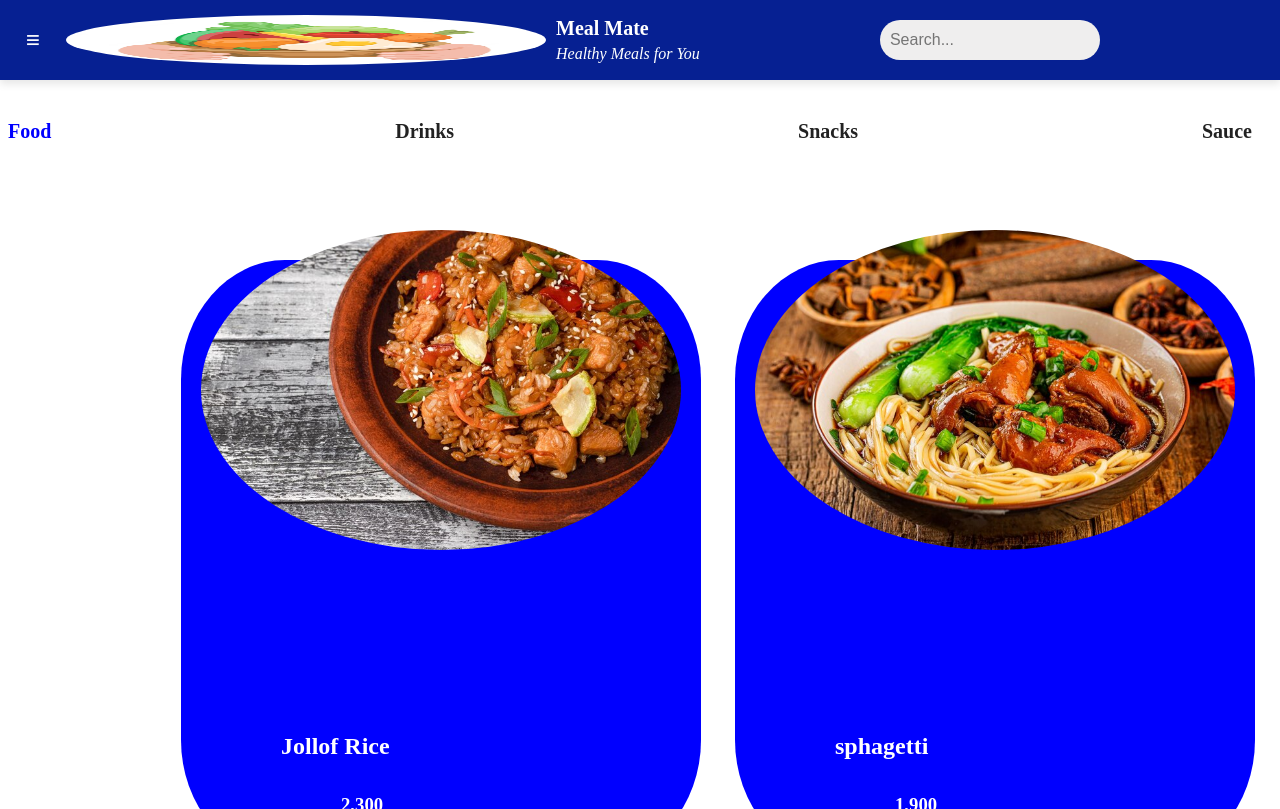
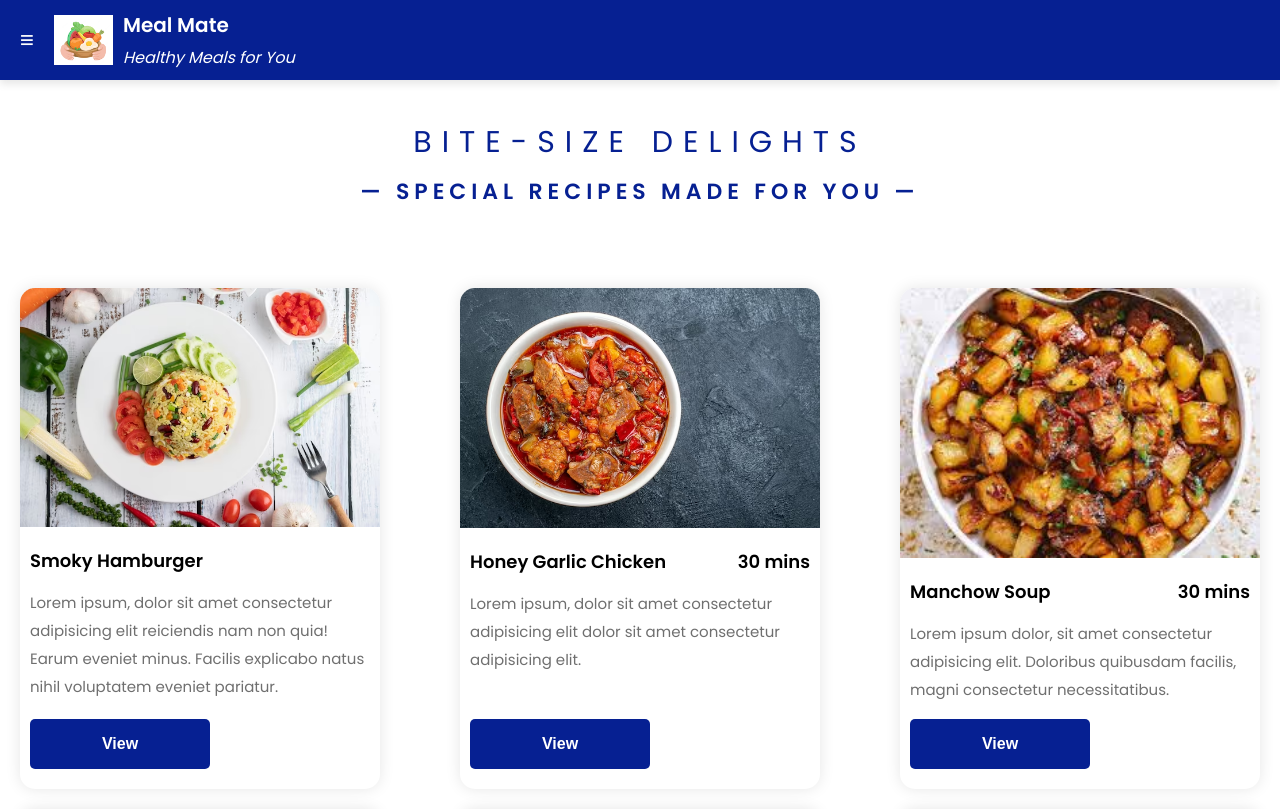
Before and after one commit to pyfiadonkor1/CampusCare365, a Flask app: page /meal-mate in a window 1280 px wide. Shown: the top 809 px of the page. Run offline with Flask 3, Linux system fonts and the light colour scheme; grey boxes are pictures that could not be loaded.

Commit message:
Changed features in the meal mate

```diff
--- a/app.py
+++ b/app.py
@@ -16,6 +16,8 @@ app.config['SQLALCHEMY_DATABASE_URI'] = 'sqlite:///' + os.path.join(basedir, 'ca
 db.init_app(app)
 
 date = datetime.date.today()
+
+
 
 
 
@@ -78,6 +80,9 @@ def get_info():
 
 
 
+
+
+
 #def authenticated(username,email):
 
 
--- a/templates/meal.html
+++ b/templates/meal.html
@@ -1,10 +1,12 @@
 <!DOCTYPE html>
 <html>
 <head>
-	<title>CampusCare365-Meal</title>
-	<link rel="stylesheet" type="text/css" href="static/css/meal.css">
+    <title>Grid Food Menu</title>
+    <!--Google Font-->
+    <link href="https://fonts.googleapis.com/css2?family=Poppins:wght@400;600&display=swap" rel="stylesheet">
+    <!--Stylesheet-->
+    <link rel="stylesheet" href="static/css/meal.css">
 </head>
-<body>
 
 
 <header>
@@ -27,97 +29,88 @@
         <div class="logo-slogan">Healthy Meals for You</div>
         </div>
     </div>
-<div class="center">
-    <div class="search">
-    <input type="text" placeholder="Search...">
+    </header>
+
+<body>
+
+    <div class="menu">
+        <div class="heading">
+            <h1>BITE-SIZE DELIGHTS</h1>
+            <h3>&mdash; SPECIAL RECIPES MADE FOR YOU &mdash; </h3>
+
+        </div>
+
+
+
+        <div class="food-items">
+            <img src="static/pictures/fried-rice-plate-white-wooden-floor_1150-28473.avif">
+            <div class="details">
+                <div class="details-sub">
+                    <h5>Smoky Hamburger</h5>
+                </div>
+                <p>Lorem ipsum, dolor sit amet consectetur adipisicing elit reiciendis nam non quia! Earum eveniet minus. Facilis explicabo natus nihil voluptatem eveniet pariatur.</p>
+                <button>View</button>
             </div>
         </div>
-</header>
-<div class="slideshow">
-    <div class="slideshow-title active" data-tab="food">Food</div>
-    <div class="slideshow-title" data-tab="drinks">Drinks</div>
-    <div class="slideshow-title" data-tab="snacks">Snacks</div>
-    <div class="slideshow-title" data-tab="sauce">Sauce</div>
-    <div class="slideshow-content active" data-tab="food">
-        <!-- Insert food content here -->
 
-        <div class="foodie float ">
-            <img src="static\pictures\noodles.jpg" alt="rice" class="pic">
-            <h2> sphagetti</h2>
-            <h3>1,900</h3>
+        <div class="food-items">
+            <img src="static/pictures/top-view-vegetable-soup-with-meat-inside-plate-grey_140725-36040.avif">
+            <div class="details">
+                <div class="details-sub">
+                    <h5>Honey Garlic Chicken</h5>
+                    <h5 class="price"> 30 mins </h5>
                 </div>
-        <div class="foodie float ">
-            <img src="static\pictures\rice.jpg" alt="stew" class="pic">
-            <h2> Jollof Rice</h2>
-            <h3>2,300</h3>
-
-        </div>
-        <div class="foodie float ">
-            <img src="static\pictures\amala.jpeg" alt="amala" class="pic">
-            <h2>Amala <br>with Ewedu Soup</h2>
-            <h3>2,500</h3>
-        </div>
-        <div class="foodie float ">
-            <img src="static\pictures\top-view-vegetable-soup-with-meat-inside-plate-grey_140725-36040.avif" alt="stew" width="100px" height="100px" class="pic">
-            <h2>Vegetable<br> soup with meat</h2>
-            <h3>1,500</h3>
-        </div>
-        <div class="foodie float ">
-            <img src="static\pictures\fried-rice-plate-white-wooden-floor_1150-28473.avif" alt="stew" width="100px" height="100px" class="pic">
-            <h2>Fried Rice and <br>veggie mix</h2>
-            <h3>2,500</h3>
-        </div>
-        <div class="foodie float ">
-            <img src="static\pictures\potatoes.jpeg" alt="amala" class="pic">
-            <h2>Honey Roasted <br>Potato</h2>
-            <h3>1,900</h3>
+                <p>Lorem ipsum, dolor sit amet consectetur adipisicing elit dolor sit amet consectetur adipisicing elit.</p>
+                <button>View</button>
             </div>
         </div>
-    <div class="slideshow-content" data-tab="drinks">
-        <!-- Insert drinks content here -->
 
-        <div class="foodie float">
-            <img src="static\pictures\malta.jpeg" alt="drinks">
-            <h2>Malta</h2>
+        <div class="food-items">
+            <img src="static/pictures/potatoes.jpeg">
+            <div class="details">
+                <div class="details-sub">
+                    <h5>Manchow Soup</h5>
+                    <h5 class="price"> 30 mins </h5>
                 </div>
-        <div class="foodie float">
-            <img src="static\pictures\soya milk.webp" alt="drink">
-            <h2>Soya Milk</h2>
-        </div>
-        <div class="foodie float">
-            <img src="static\pictures\coke.jpeg" alt="drink">
-            <h2>Coke</h2>
-        </div>
-        <div class="foodie float">
-            <img src="static\pictures\Chivita.jpeg" alt="drink">
-            <h2>Fruit Juice</h2>
+                <p>Lorem ipsum dolor, sit amet consectetur adipisicing elit. Doloribus quibusdam facilis, magni consectetur necessitatibus.</p>
+                <button>View</button>
             </div>
         </div>
-    <div class="slideshow-content" data-tab="snacks">
-        <!-- Insert snacks content here -->
-        <img src="snacks.jpg" alt="Snacks">
-        <div class="foodie float">
-            <img src="static\pictures\snicker.jpeg" alt="drink">
-            <h2>Snicker</h2>
+
+        <div class="food-items">
+            <img src="Spaghetti.jpeg">
+            <div class="details">
+                <div class="details-sub">
+                    <h5>Basil Pesto Spaghetti</h5>
+                    <h5 class="price"> 30 mins </h5>
                 </div>
-        <div class="foodie float">
-            <img src="static\pictures\meatpie.jpeg" alt="drink" class="pic">
-            <h2>Meat-pie</h2>
+                <p>Lorem ipsum, dolor sit amet consectetur adipisicing elit lorem ipsum, dolor sit amet consectetur adipisicing elit</p>
+                <button>View</button>
             </div>
-        <div class="foodie float">
-            <img src="static\pictures\pizza.jpeg" alt="drink" class="pic">
-            <h2>Pizza</h2>
         </div>
-        <div class="foodie float">
-            <img src="static\pictures\puff.jpeg" alt="drink" class="pic">
-            <h2>Puff-Puff</h2>
+
+        <div class="food-items">
+            <img src="salmon.jpeg">
+            <div class="details">
+                <div class="details-sub">
+                    <h5>Roast Salmon</h5>
+                    <h5 class="price"> 30 mins </h5>
                 </div>
-        <h2>Some text about snacks.</h2>
+                <p>Lorem ipsum, dolor sit amet consectetur adipisicing elit</p>
+                <button>View</button>
             </div>
-    <div class="slideshow-content" data-tab="sauce">
-        <!-- Insert sauce content here -->
-        <img src="sauce.jpg" alt="Sauce">
-        <p>Some text about sauce.</p>
+        </div>
+
+        <div class="food-items">
+            <img src="Sandwich.jpeg">
+            <div class="details">
+                <div class="details-sub">
+                    <h5>BBQ Sandwich</h5>
+                    <h5 class="price"> 30 mins </h5>
+                </div>
+                <p>Lorem ipsum dolor sit, amet consectetur adipisicing elit. Delectus reiciendis nam non quia! Earum eveniet quia minus nemo.</p>
+                <button>View</button>
+            </div>
         </div>
     </div>
     <script src="static/script/meal.js"></script>
--- a/templates/static/css/meal.css
+++ b/templates/static/css/meal.css
@@ -90,94 +90,87 @@ font-style: italic;
     color: white;
     }
 
-.center {
-display: flex;
-align-items: center;
-justify-content: center;
-flex-grow: 1;
+
+
+*{
+  padding: 0;
+  margin: 0;
+  box-sizing: border-box;
+}
+body{
+  background-color: #ffffff;
+  font-family: 'Poppins',sans-serif;
+}
+.menu{
+  padding: 0;
+  display: grid;
+  grid-template-columns: repeat( auto-fit, minmax(350px,1fr));
+  grid-gap: 20px 40px;
+}
+.heading{
+  background-color: #ffffff;
+  margin-bottom: 30px;
+  padding: 120px 0 30px 0;
+  grid-column: 1/-1;
+  text-align: center;
+}
+.heading>h1{
+  font-weight: 400;
+  font-size: 30px;
+  letter-spacing: 10px;
+  margin-bottom: 10px;
+  color: #062092;
+}
+.heading>h3{
+  font-weight: 600;
+  font-size: 22px;
+  letter-spacing: 5px;
+  color: #062092;
+}
+.food-items{
+  display: grid;
+  position: relative;
+  grid-template-rows: auto 1fr;
+  border-radius: 15px;
+  box-shadow: 0 0 15px rgba(0,0,0,0.1);
+  margin: 0 20px;
+}
+.food-items img{
+  position: relative;
+  width: 100%;
+  border-radius: 15px 15px 0 0;
 }
 
-.search {
-position: relative;
+.details{
+  padding: 20px 10px;
+  display: grid;
+  grid-template-rows: auto 1fr 50px;
+  grid-row-gap: 15px;
 }
-
-.search input[type="text"] {
-width: 200px;
-height: 40px;
-padding: 0 10px;
-border-radius: 20px;
+.details-sub{
+  display: grid;
+  grid-template-columns: auto auto;
+}
+.details-sub>h5{
+  font-weight: 600;
+  font-size: 18px;
+}
+.price{
+  text-align: right;
+}
+.details>p{
+  color: #6f6f6f;
+  font-size: 15px;
+  line-height: 28px;
+  font-weight: 400;
+  align-self: stretch;
+}
+.details>button{
+  background-color: #062092;
   border: none;
-background-color: #efeeee;
+  color: #ffffff;
   font-size: 16px;
-color: #222;
+  font-weight: 600;
+  border-radius: 5px;
+  width: 180px;
 }
-
-.search input[type="text"]:focus {
-outline: none;
-}
-.slideshow {
-    display: flex;
-    flex-wrap: wrap;
-    justify-content: space-between;
-    margin: 20px 0;
-  }
-
-  .slideshow-title {
-    font-size: 20px;
-    font-weight: bold;
-    color: #222;
-    cursor: pointer;
-    padding-right: 20px;
-    margin-top: 100px;
-  }
-
-  .slideshow-title:hover, .slideshow-title.active {
-    color: #00f;
-    text-decoration: none;
-  }
-
-  .slideshow-content {
-    display: none;
-    width: 100%;
-    margin-top: 100px;
-  }
-
-  .slideshow-content.active {
-    display: block;
-  }
-  .foodie {
-    border-width: 2px;
-    background: blue;
-    border-radius: 20%;
-    height:70vh;
-    width: 60vh;
-    margin: 17px;
-    padding:20px;
-    position: relative;
-    justify-content: space-between;
-  }
-  img {
-    height: 40vh;
-    width: 60vh;
-    border-radius: 100%;
-
-  }
-  h2 {
-    color:white;
-    position: absolute;
-    bottom: 80px;
-    left: 100px;
-  }
-   .float{
-  float:right;
-  }
-  .pic{
-    position: absolute;
-    top: -30px;
-  }
-  h3{
-    color:white;
-    position: absolute;
-    bottom: 25px;
-    left: 160px;
-  }
```
Also changed, not shown: templates/fitzone.html (+36 -1 lines), templates/static/css/fitzone.css (+114 -2 lines), templates/static/script/fitzone.js (+62 -0 lines), campuscare365.db, templates/static/pictures/istockphoto-1280516070-612x612 (1).jpg (added). Lines whose indentation alone changed are shown as unchanged.
